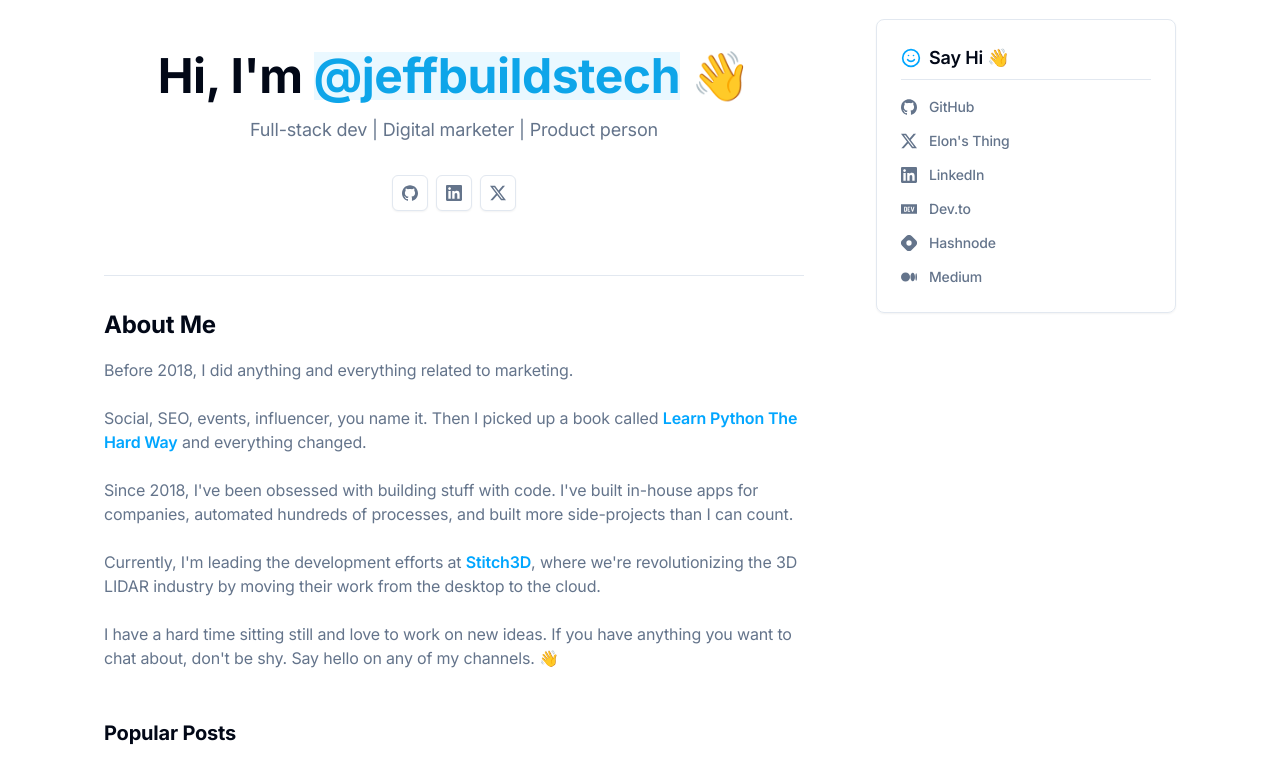
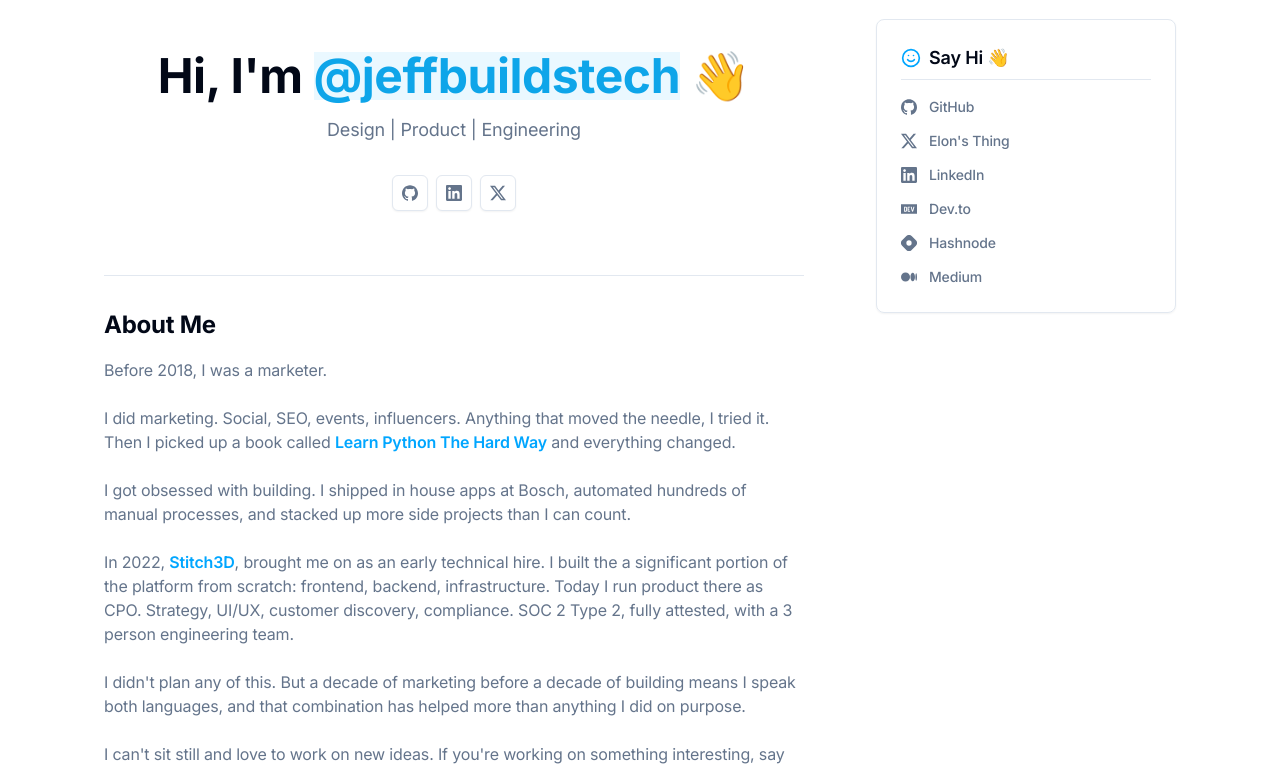
Before and after one commit to jljakin2/jbt, a Next.js app: page / in a window 1280 px wide. Shown: the part 405-1171 px from the top of the page. Built offline with nearby package versions, Linux system fonts and the light colour scheme.

Commit message:
new hero description

```diff
--- a/app/(main)/layout.tsx
+++ b/app/(main)/layout.tsx
@@ -25,7 +25,7 @@
 export const metadata: Metadata = {
   metadataBase: new URL("https://www.jeffbuildstech.com/"),
   title: {
-    default: "Jeff Builds Tech - Dev and Marketer",
+    default: "Jeff Jakinovich - Product Leader | Jeff Builds Tech",
     template: "%s | Jeff Builds Tech",
   },
   alternates: {
@@ -34,7 +34,7 @@
   description:
     "Thoughts and tools for developers and entrepreneurs to accomplish more with less stress.",
   openGraph: {
-    title: "Jeff Builds Tech - Dev and Marketer",
+    title: "Jeff Jakinovich - Product Leader | Jeff Builds Tech",
     description:
       "Thoughts and tools for developers and entrepreneurs to accomplish more with less stress.",
     type: "website",
@@ -51,12 +51,11 @@
 }) {
   return (
     <ThemeProvider
-          attribute="class"
-          defaultTheme="system"
-          enableSystem
-          disableTransitionOnChange
-        >
-
+      attribute="class"
+      defaultTheme="system"
+      enableSystem
+      disableTransitionOnChange
+    >
       <div className="max-w-7xl mx-auto">
         <div className="min-h-screen flex">
           {/* <SideNavigation /> */}
--- a/app/(main)/page.tsx
+++ b/app/(main)/page.tsx
@@ -17,14 +17,14 @@
 
 export const metadata: Metadata = {
   metadataBase: new URL("https://www.jeffbuildstech.com/"),
-  title: "Jeff Builds Tech - Dev and Marketer",
+  title: "Jeff Jakinovich - Product Leader | Jeff Builds Tech",
   alternates: {
     canonical: "./",
   },
   description:
     "Helpful content and tools for developers and entrepreneurs to accomplish more with less stress.",
   openGraph: {
-    title: "Jeff Builds Tech - Dev and Marketer",
+    title: "Jeff Jakinovich - Product Leader | Jeff Builds Tech",
     description:
       "Helpful content and tools for developers and entrepreneurs to accomplish more with less stress.",
     type: "website",
@@ -60,7 +60,7 @@
                 👋
               </h1>
               <p className="text-lg text-muted-foreground mb-6">
-                Full-stack dev | Digital marketer | Product person
+                Design | Product | Engineering
               </p>
               <div className="flex items-center gap-2 mb-8">
                 <Link
@@ -126,11 +126,11 @@
           <section className="mb-12">
             <h2 className="h3 font-aspekta text-foreground mb-4">About Me</h2>
             <p className="text-muted-foreground mb-6">
-              Before 2018, I did anything and everything related to marketing.
+              Before 2018, I was a marketer.
             </p>
             <p className="text-muted-foreground mb-6">
-              Social, SEO, events, influencer, you name it. Then I picked up a
-              book called{" "}
+              I did marketing. Social, SEO, events, influencers. Anything that
+              moved the needle, I tried it. Then I picked up a book called{" "}
               <a
                 className="font-semibold text-primary no-underline hover:underline transition-all duration-300"
                 href="https://www.amazon.com/Learn-Python-Hard-Way-Introduction/dp/0134692888/ref=sr_1_1?crid=CSRKAKUXFENG&dib=eyJ2IjoiMSJ9.Jsi9FEra3XWdrQnZX3Mt5QElFFIXBcRk2NWUPdIwjU27HCp6f40Yc3nCUS72X4HY.Hhigpfrs7GEJMyZs9DEyEvVu_PHWXtSw8pWYHYhvuMM&dib_tag=se&keywords=learn+python+the+hardway&qid=1727639174&sprefix=learn+python+the+hardwa%2Caps%2C140&sr=8-1"
@@ -143,12 +143,12 @@
             </p>
 
             <p className="text-muted-foreground mb-6">
-              Since 2018, I've been obsessed with building stuff with code. I've
-              built in-house apps for companies, automated hundreds of
-              processes, and built more side-projects than I can count.
+              I got obsessed with building. I shipped in house apps at Bosch,
+              automated hundreds of manual processes, and stacked up more side
+              projects than I can count.
             </p>
             <p className="text-muted-foreground mb-6">
-              Currently, I'm leading the development efforts at{" "}
+              In 2022,{" "}
               <a
                 href="https://www.stitch3d.io"
                 target="_blank"
@@ -157,13 +157,20 @@
               >
                 Stitch3D
               </a>
-              , where we're revolutionizing the 3D LIDAR industry by moving
-              their work from the desktop to the cloud.
+              , brought me on as an early technical hire. I built the a
+              significant portion of the platform from scratch: frontend,
+              backend, infrastructure. Today I run product there as CPO.
+              Strategy, UI/UX, customer discovery, compliance. SOC 2 Type 2,
+              fully attested, with a 3 person engineering team.
             </p>
             <p className="text-muted-foreground mb-6">
-              I have a hard time sitting still and love to work on new ideas. If
-              you have anything you want to chat about, don't be shy. Say hello
-              on any of my channels. 👋
+              I didn't plan any of this. But a decade of marketing before a
+              decade of building means I speak both languages, and that
+              combination has helped more than anything I did on purpose.
+            </p>
+            <p className="text-muted-foreground mb-6">
+              I can't sit still and love to work on new ideas. If you're working
+              on something interesting, say hello. 👋
             </p>
           </section>
 
--- a/app/layout.tsx
+++ b/app/layout.tsx
@@ -30,7 +30,7 @@
 export const metadata: Metadata = {
   metadataBase: new URL("https://www.jeffbuildstech.com/"),
   title: {
-    default: "Jeff Builds Tech - Dev and Marketer",
+    default: "Jeff Jakinovich - Product Leader | Jeff Builds Tech",
     template: "%s | Jeff Builds Tech",
   },
   alternates: {
@@ -39,7 +39,7 @@
   description:
     "Thoughts and tools for developers and entrepreneurs to accomplish more with less stress.",
   openGraph: {
-    title: "Jeff Builds Tech - Dev and Marketer",
+    title: "Jeff Jakinovich - Product Leader | Jeff Builds Tech",
     description:
       "Thoughts and tools for developers and entrepreneurs to accomplish more with less stress.",
     type: "website",
```
